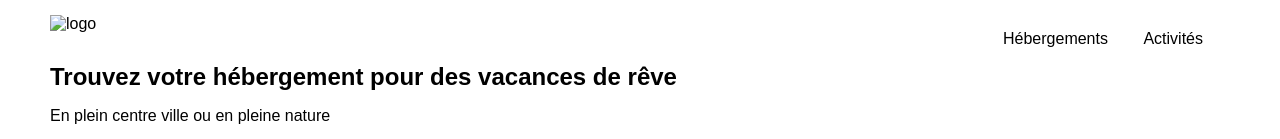
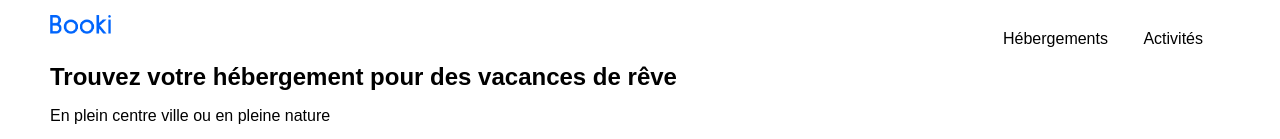
Before and after one commit to Jreff6/OpenClassroomP2, a plain HTML site: page index.html in a window 1280 px wide. Shown: the top 139 px of the page. Drawn offline with Linux system fonts and the light colour scheme; the site is published under a folder, as on GitHub Pages, so addresses that start at the root find nothing.

Commit message:
fixed image route

```diff
--- a/index.html
+++ b/index.html
@@ -11,7 +11,7 @@
 <body>
   <!-- Naviguation -->
   <header>
-    <img src="/images/Booki.png" alt="logo de booki" class="main_logo">
+    <img src="./images/Booki.png" alt="logo de booki" class="main_logo">
 
     <nav class="headernav">
       <a href="#hebergements">Hébergements</a>
```
